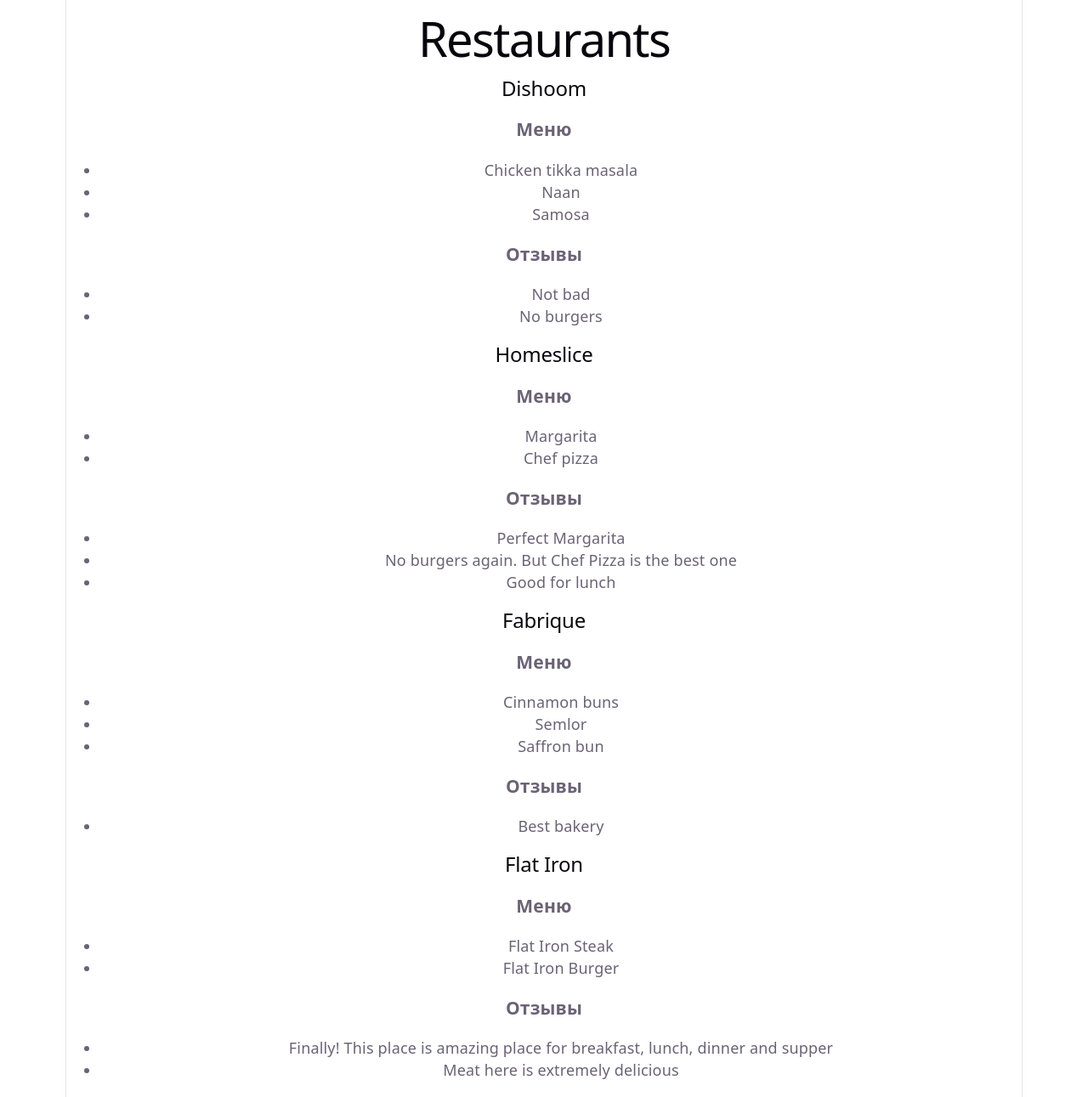
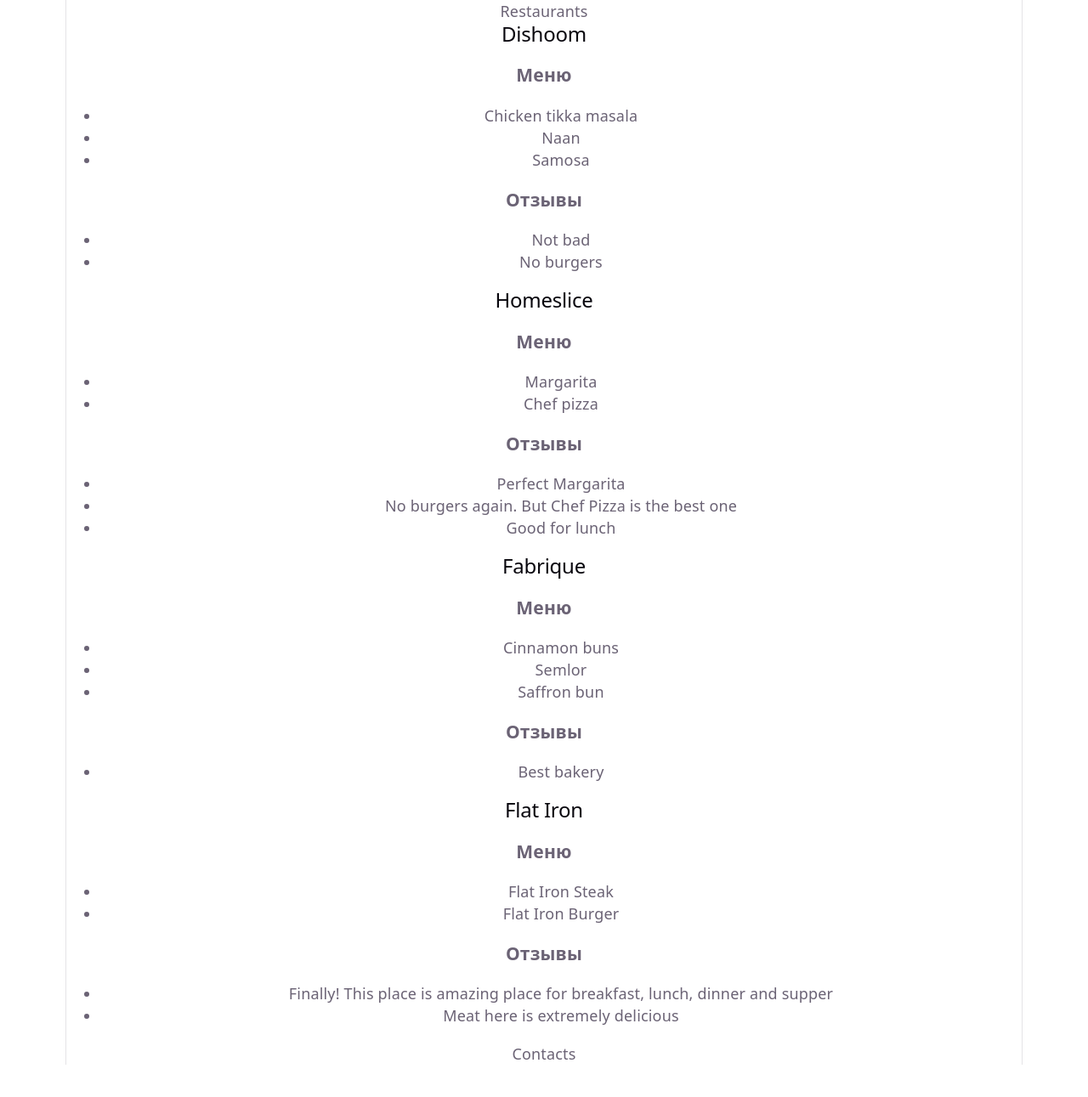
Before and after one commit to Kate1jkee/react-project, a React (Vite) app: page / in a window 1280 px wide. Shown: the whole page at 85% size. After the commit the page ends 1253 px from the top, so only its background shows below. Built offline with nearby package versions, Linux system fonts and the light colour scheme.

Commit message:
Добавление компонентов

```diff
--- a/src/components/footer/component.jsx
+++ b/src/components/footer/component.jsx
@@ -0,0 +1,5 @@
+const Footer = ({ children }) => {
+   return <footer>{children}</footer>
+}
+
+export default Footer
--- a/src/components/header/component.jsx
+++ b/src/components/header/component.jsx
@@ -0,0 +1,5 @@
+const Header = ({ children }) => {
+   return <header>{children}</header>
+}
+
+export default Header
--- a/src/main.jsx
+++ b/src/main.jsx
@@ -3,11 +3,13 @@
 import './index.css'
 import React from 'react'
 import { restaurants } from "../materials/mock";
+import Header from './components/header/component';
+import Footer from './components/footer/component';
 
 const root = createRoot (document.getElementById('root'));
 root.render(
     <div>
-      <h1>Restaurants</h1>
+      <Header>Restaurants</Header>
       {restaurants.map((restaurant) => (
       <div>
         <h2>{restaurant.name}</h2>
@@ -29,6 +31,7 @@
        </div>
       </div>
       ))}
+      <Footer>Contacts</Footer>
     </div>
 );
 
```
